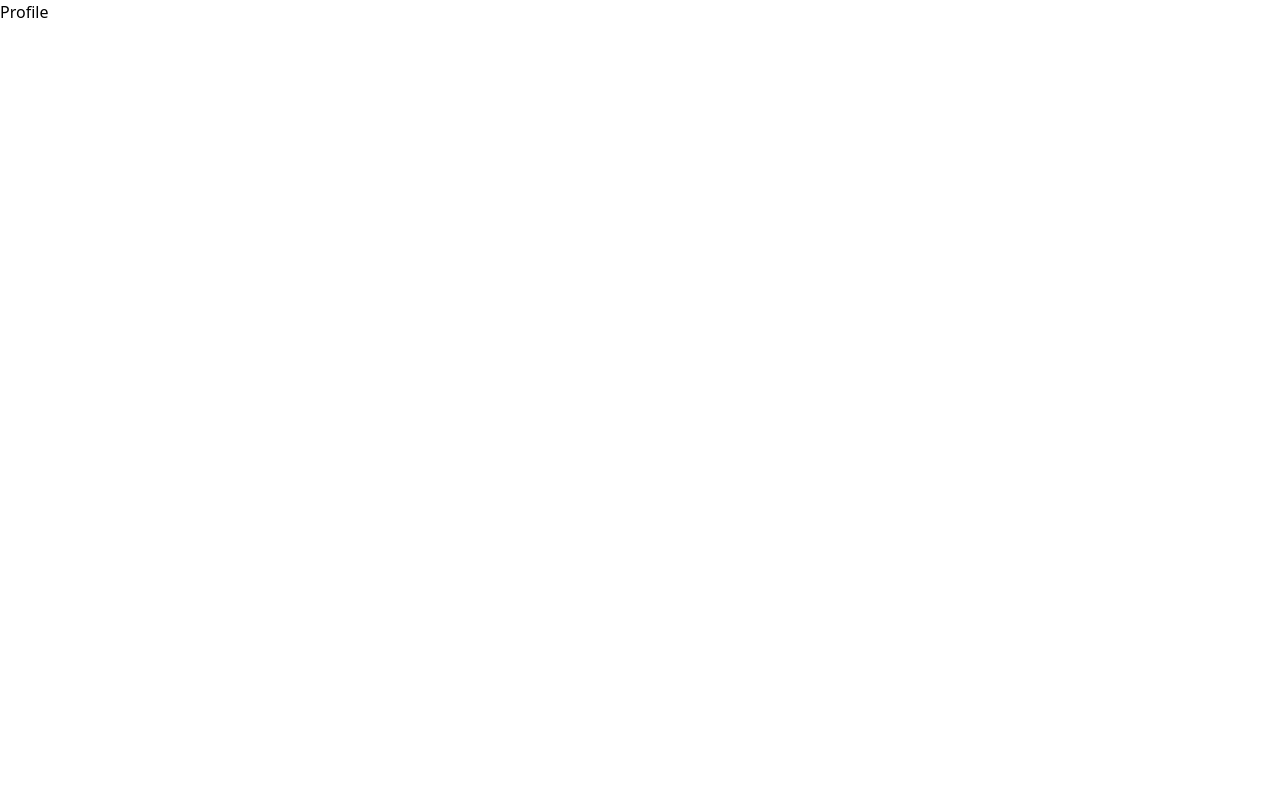
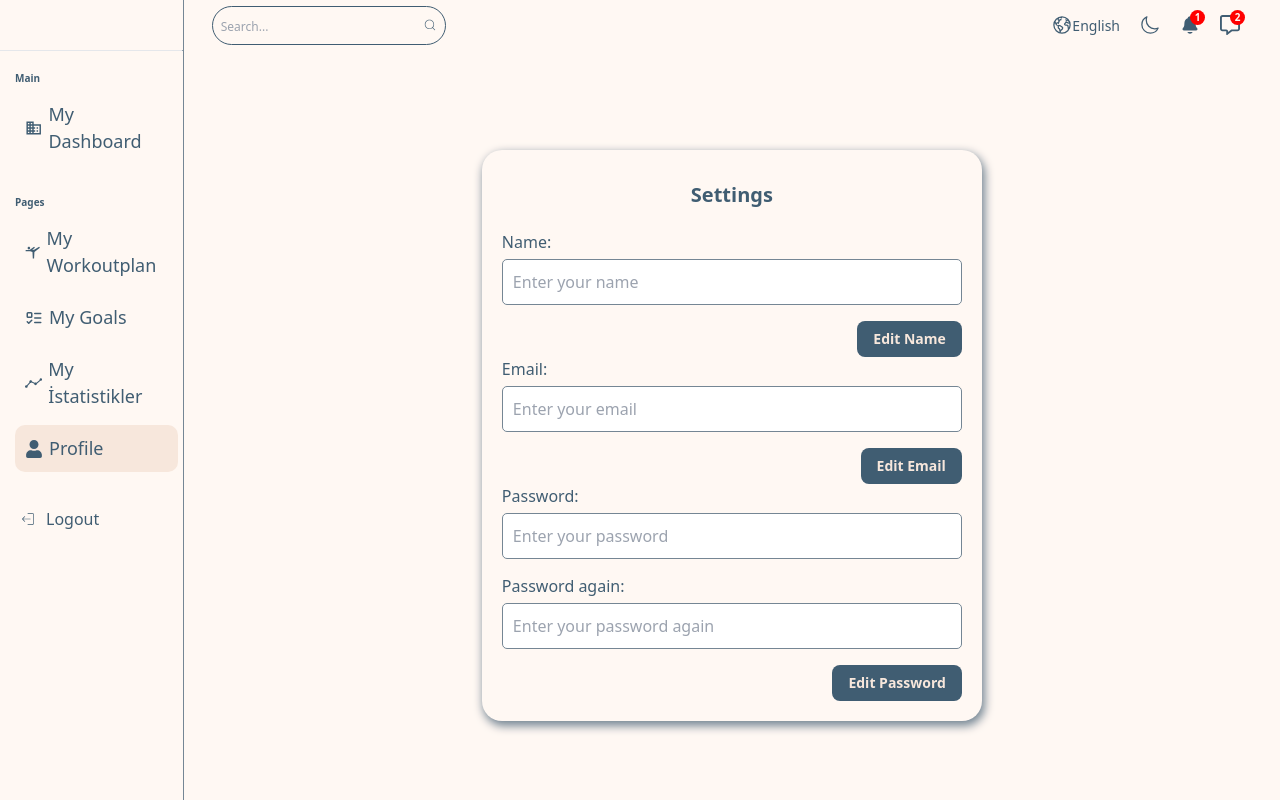
Before and after one commit to dilsad-erdogan/fitness-tracker, a React (Create React App) app in the folder client/: page /user/profile in a window 1280 px wide. Built offline with nearby package versions, Linux system fonts and the light colour scheme; sample sign-in values are in the browser's storage.

Commit message:
profile update

```diff
--- a/client/src/pages/user/pages/Profile.jsx
+++ b/client/src/pages/user/pages/Profile.jsx
@@ -1,8 +1,101 @@
-import React from 'react'
+import '../style.scss';
+import Sidebar from '../../../components/sidebar/SidebarinUser';
+import Navbar from '../../../components/navbar/Navbar';
+import { useNavigate } from 'react-router-dom';
+import { useState } from 'react';
+import uServices from '../../../services/user';
 
 const Profile = () => {
+  const navigate = useNavigate();
+  const user = JSON.parse(localStorage.getItem('user'));
+  const id = user._id;
+
+  const [name, setName] = useState(user.u_name);
+  const [email, setEmail] = useState(user.u_email);
+  const [password, setPassword] = useState('');
+  const [password2, setPassword2] = useState('');
+
+  const logoutClick = () => {
+    localStorage.removeItem('token');
+    localStorage.removeItem('user');
+    navigate('/');
+  };
+
+  const handleSaveName = async () => {
+    try{
+      await uServices.updateName(id, { u_name: name });
+    } catch (error){
+      console.error(error);
+    }
+    logoutClick();
+  };
+
+  const handleSaveEmail = async () => {
+    try{
+      await uServices.updateEmail(id, { u_email: email });
+    } catch (error){
+      console.error(error);
+    }
+    logoutClick();
+  };
+
+  const handleSavePassword = async () => {
+    if(password === password2){
+      try{
+        await uServices.updatePassword(id, { u_password: password });
+      } catch (error){
+        console.error(error);
+      }
+      logoutClick();
+    } else{
+      alert('Password değerleri eşleşmiyor, düzeltiniz.');
+    }
+  };
+
   return (
-    <div>Profile</div>
+    <div className='adminPanel'>
+      <Sidebar></Sidebar>
+
+      <div className='homeContainer'>
+        <Navbar></Navbar>
+
+        <div className='settings'>
+          <div className='panel'>
+            <div className="title">Settings</div>
+
+            <form className='userInfoForm'>
+              <div className='formGroup'>
+                <label htmlFor='name'>Name:</label>
+                <input type='text' id='name' name='name' placeholder='Enter your name' value={name} onChange={(e) => setName(e.target.value)} />
+              </div>
+              <div className="flex justify-end mt-4">
+                <button type="button" className="inline-flex items-center gap-x-2 text-sm font-semibold text-[#F7E7DC] bg-[#405D72] rounded-lg px-4 py-2 dark:text-[#405D72] dark:bg-[#F7E7DC] focus:outline-none" onClick={handleSaveName}>Edit Name</button>
+              </div>
+
+              <div className='formGroup'>
+                <label htmlFor='email'>Email:</label>
+                <input type='email' id='email' name='email' placeholder='Enter your email' value={email} onChange={(e) => setEmail(e.target.value)} />
+              </div>
+              <div className="flex justify-end mt-4">
+                <button type="button" className="inline-flex items-center gap-x-2 text-sm font-semibold text-[#F7E7DC] bg-[#405D72] rounded-lg px-4 py-2 dark:text-[#405D72] dark:bg-[#F7E7DC] focus:outline-none" onClick={handleSaveEmail}>Edit Email</button>
+              </div>
+
+              <div className='formGroup'>
+                <label htmlFor='password'>Password:</label>
+                <input type='password' id='password' name='password' placeholder='Enter your password' value={password} onChange={(e) => setPassword(e.target.value)} />
+              </div>
+              <div className='formGroup'>
+                <label htmlFor='password'>Password again:</label>
+                <input type='password' id='password2' name='password2' placeholder='Enter your password again' value={password2} onChange={(e) => setPassword2(e.target.value)} />
+              </div>
+              <div className="flex justify-end mt-4">
+                <button type="button" className="inline-flex items-center gap-x-2 text-sm font-semibold text-[#F7E7DC] bg-[#405D72] rounded-lg px-4 py-2 dark:text-[#405D72] dark:bg-[#F7E7DC] focus:outline-none" onClick={handleSavePassword}>Edit Password</button>
+              </div>
+            </form>
+          </div>
+        </div>
+      </div>
+    </div>
   )
 }
 
```
